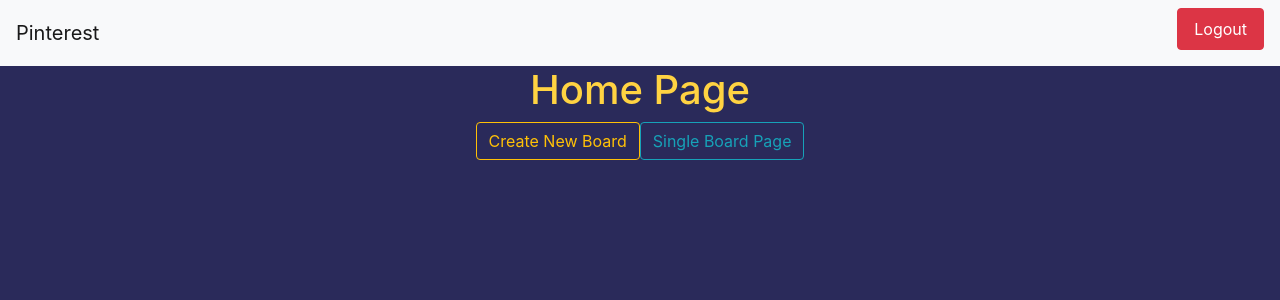
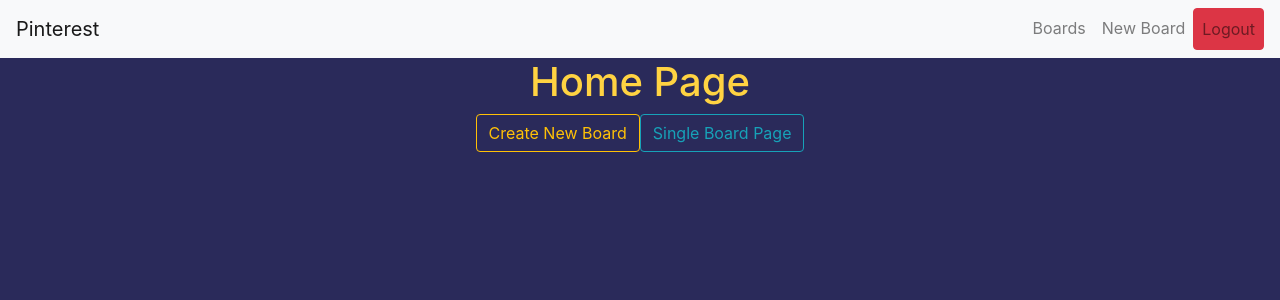
Before and after one commit to ivannio/pinterest-routing, a React (Create React App) app: page / in a window 1280 px wide. Shown: the top 300 px of the page. Built offline with nearby package versions, Linux system fonts and the light colour scheme; no server answers; sample sign-in values are in the browser's storage.

Commit message:
no flicker now

```diff
--- a/src/components/shared/MyNavBar/MyNavBar.js
+++ b/src/components/shared/MyNavBar/MyNavBar.js
@@ -1,4 +1,5 @@
 import React from 'react';
+import { Link } from 'react-router-dom';
 import PropTypes from 'prop-types';
 import firebase from 'firebase/app';
 import 'firebase/auth';
@@ -15,18 +16,34 @@ class MyNavbar extends React.Component {
 
   render() {
     const { authed } = this.props;
+    const buildNavBar = (props) => {
+      if (authed) {
+        return (
+          <ul className="navbar-nav ml-auto">
+            <li className="nav-item">
+              <Link className="nav-link" to="/">Boards</Link>
+            </li>
+            <li className="nav-item">
+            <Link className="nav-link" to="/board/new">New Board</Link>
+            </li>
+            <li className="nav-item">
+            <button className="nav-link btn btn-danger" onClick={this.logMeOut}>Logout</button>
+            </li>
+          </ul>
+        );
+      }
+      return (<ul className="navbar-nav ml-auto"></ul>);
+    };
+
     return (
       <div className="MyNavbar">
         <nav className="navbar navbar-expand-lg navbar-light bg-light">
-          <a className="navbar-brand" href="/">Pinterest</a>
+          <Link className="navbar-brand" to="/">Pinterest</Link>
           <button className="navbar-toggler" type="button" data-toggle="collapse" data-target="#navbarSupportedContent" aria-controls="navbarSupportedContent" aria-expanded="false" aria-label="Toggle navigation">
             <span className="navbar-toggler-icon"></span>
           </button>
           <div className="collapse navbar-collapse" id="navbarSupportedContent">
-            <ul className="navbar-nav mr-auto mt-2 mt-lg-0"></ul>
-            <div className="my-2 mt-lg-0">
-              {authed && (<button className="nav-link btn btn-danger" onClick={this.logMeOut}>Logout</button>)}
-            </div>
+            { buildNavBar() }
           </div>
         </nav>
       </div>
```
